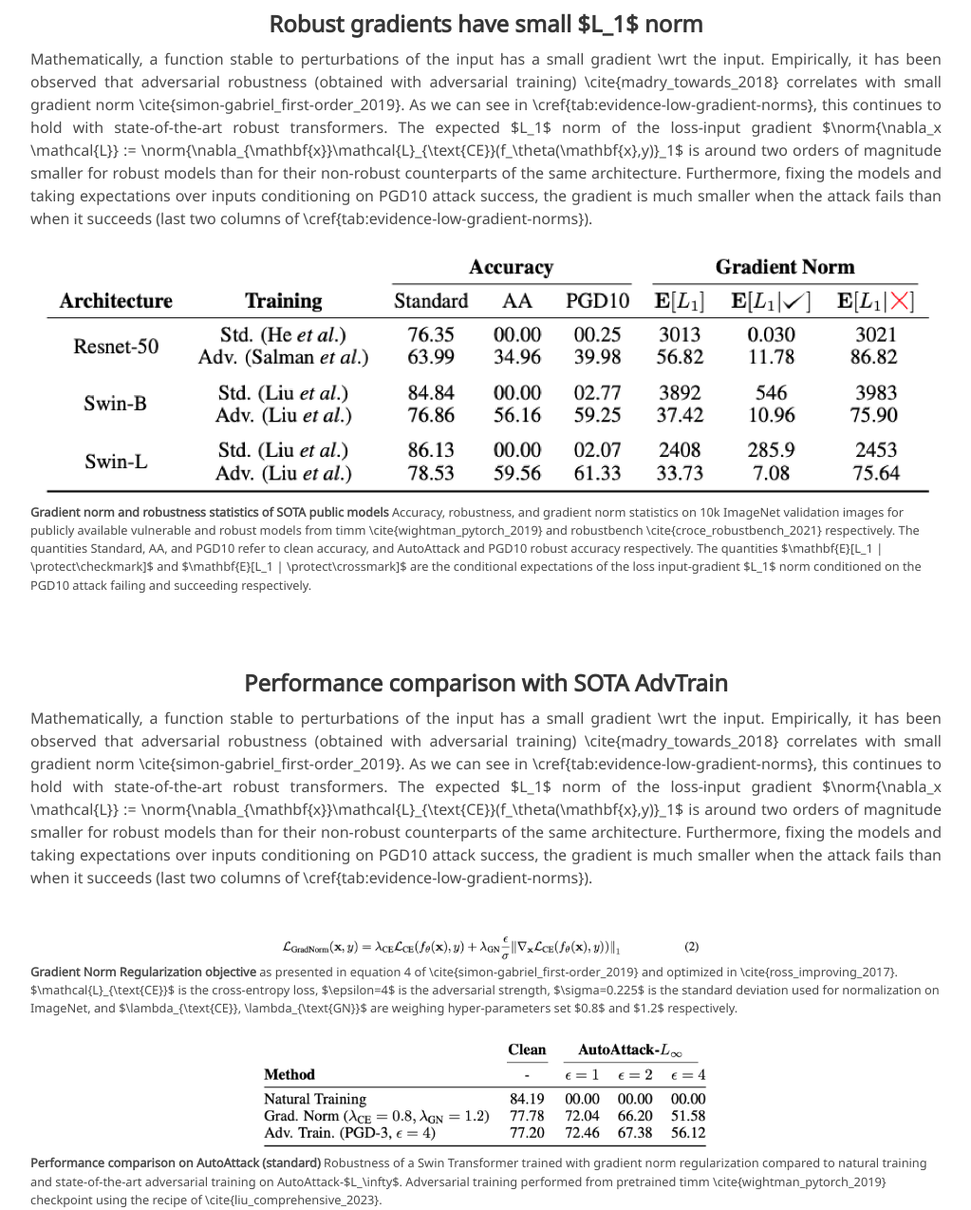
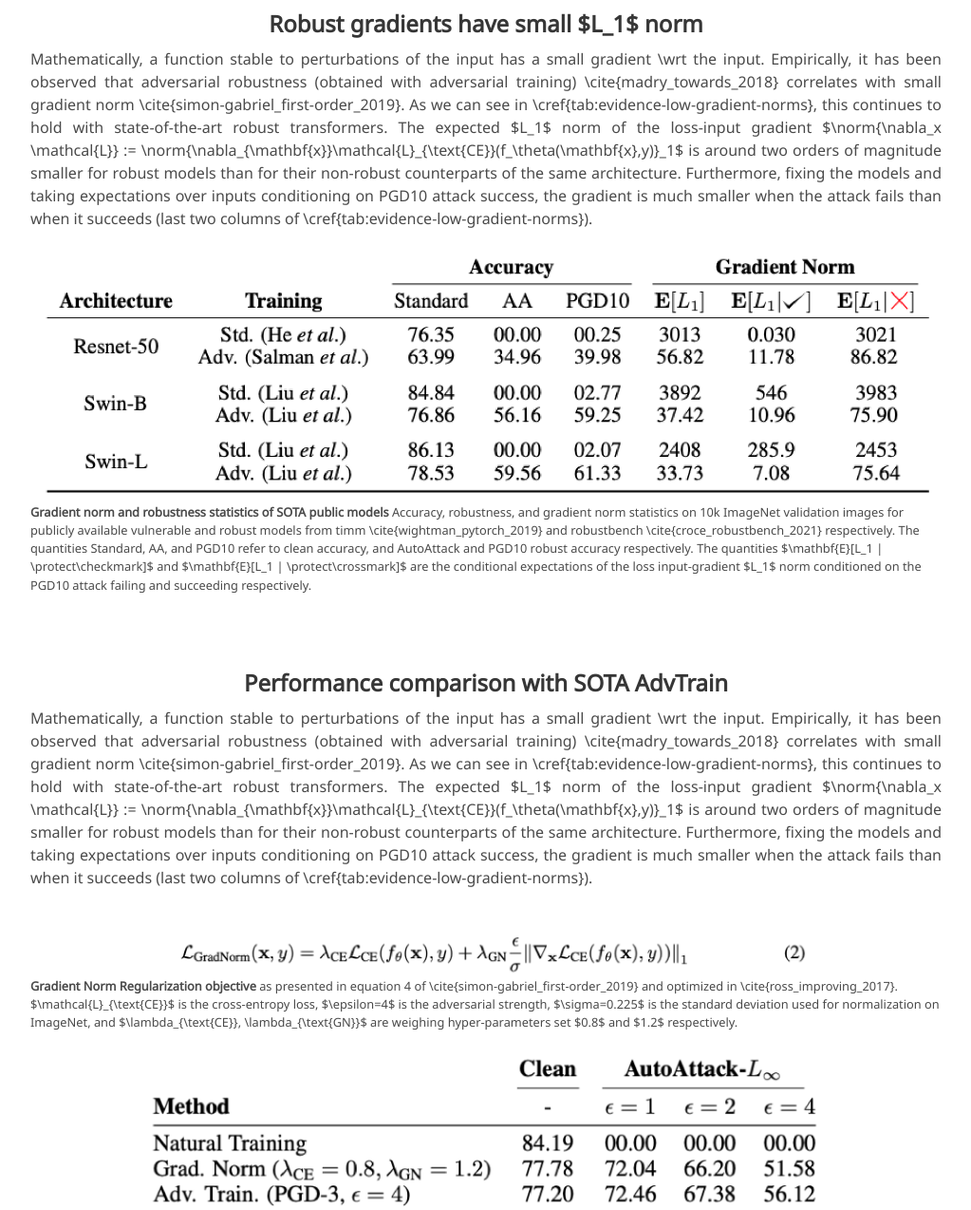
Before and after one commit to adriarm/adriarm.github.io, a Jekyll site: the page _pages/robustness_natural_gradients/index.html, which Jekyll copies as it is, in a window 1280 px wide. Shown: the part 1569-2843 px from the top of the page at 95% size, without its empty margins (128-1151 px from the left). Built offline with Jekyll 4.4.1, drawn with Linux system fonts in a browser that asks for light colours; nearby versions of some CDN libraries; some web fonts are replaced; library files that are not in the unit come from our copies; a style sheet for code colours, icons or effects is not loaded; grey boxes are pictures that could not be loaded.

Commit message:
larger width

```diff
--- a/_pages/robustness_natural_gradients/index.html
+++ b/_pages/robustness_natural_gradients/index.html
@@ -237,7 +237,7 @@
     <br />
    <figure>
     <!-- <iframe src="./static/figures/dataset.png" width="600" height="500"></iframe> -->
-    <img src="./images/eq2.png" style="display: block; margin: auto; width: 50%;"/>
+    <img src="./images/eq2.png" style="display: block; margin: auto; width: 75%;"/>
       <figcaption style="font-size: 0.8em;">
         <b>Gradient Norm Regularization objective</b>
         as presented in equation 4 of \cite{simon-gabriel_first-order_2019} and optimized in \cite{ross_improving_2017}. $\mathcal{L}_{\text{CE}}$ is the cross-entropy loss,
@@ -247,7 +247,7 @@
     </figure>
     <br />
     <figure>
-    <img src="./images/table2.png" style="display: block; margin: auto; width: 50%;"/>
+    <img src="./images/table2.png" style="display: block; margin: auto; width: 75%;"/>
       <figcaption style="font-size: 0.8em;">
         <b>Performance comparison on AutoAttack (standard)</b>
         Robustness of a Swin Transformer trained with gradient norm regularization compared to natural training
```
